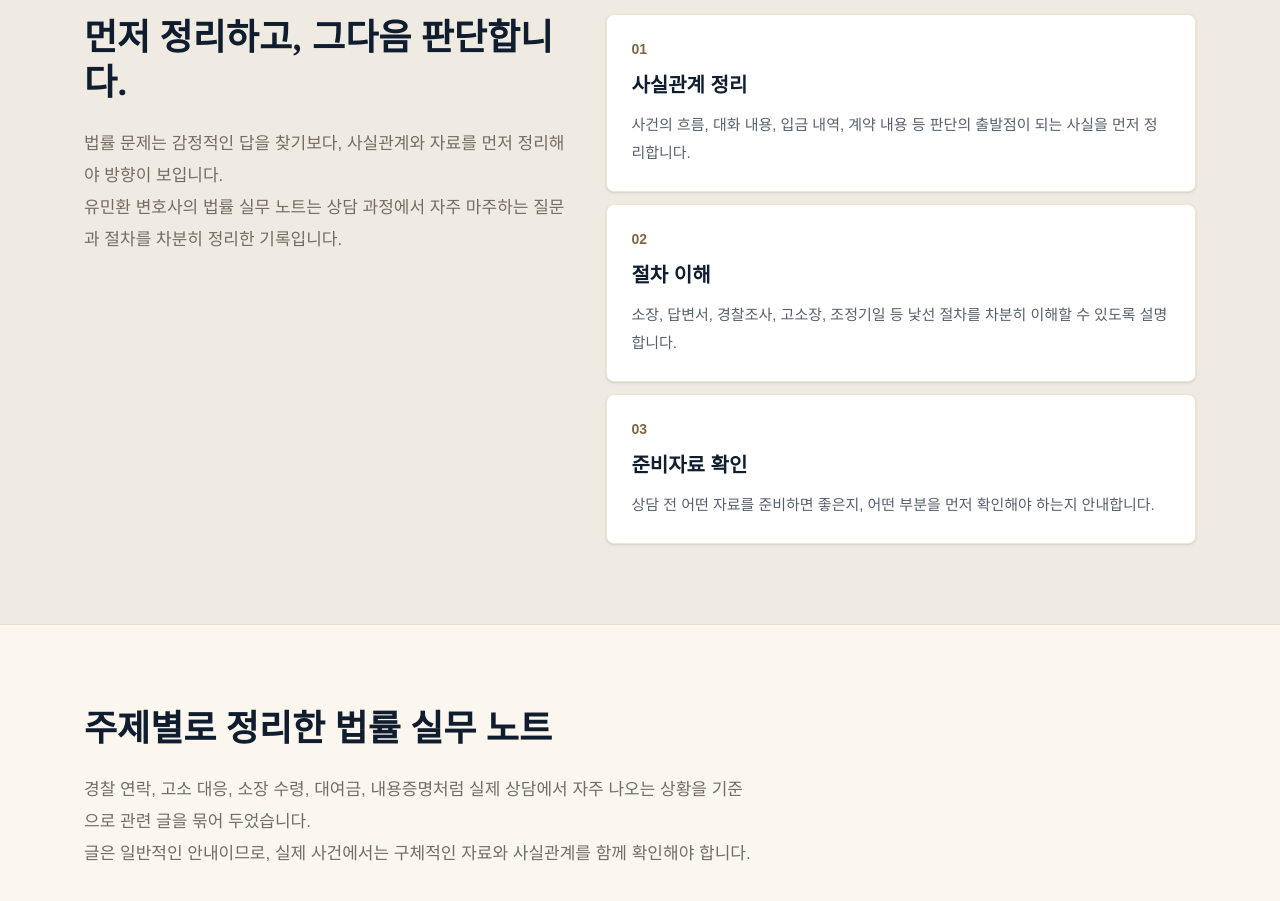
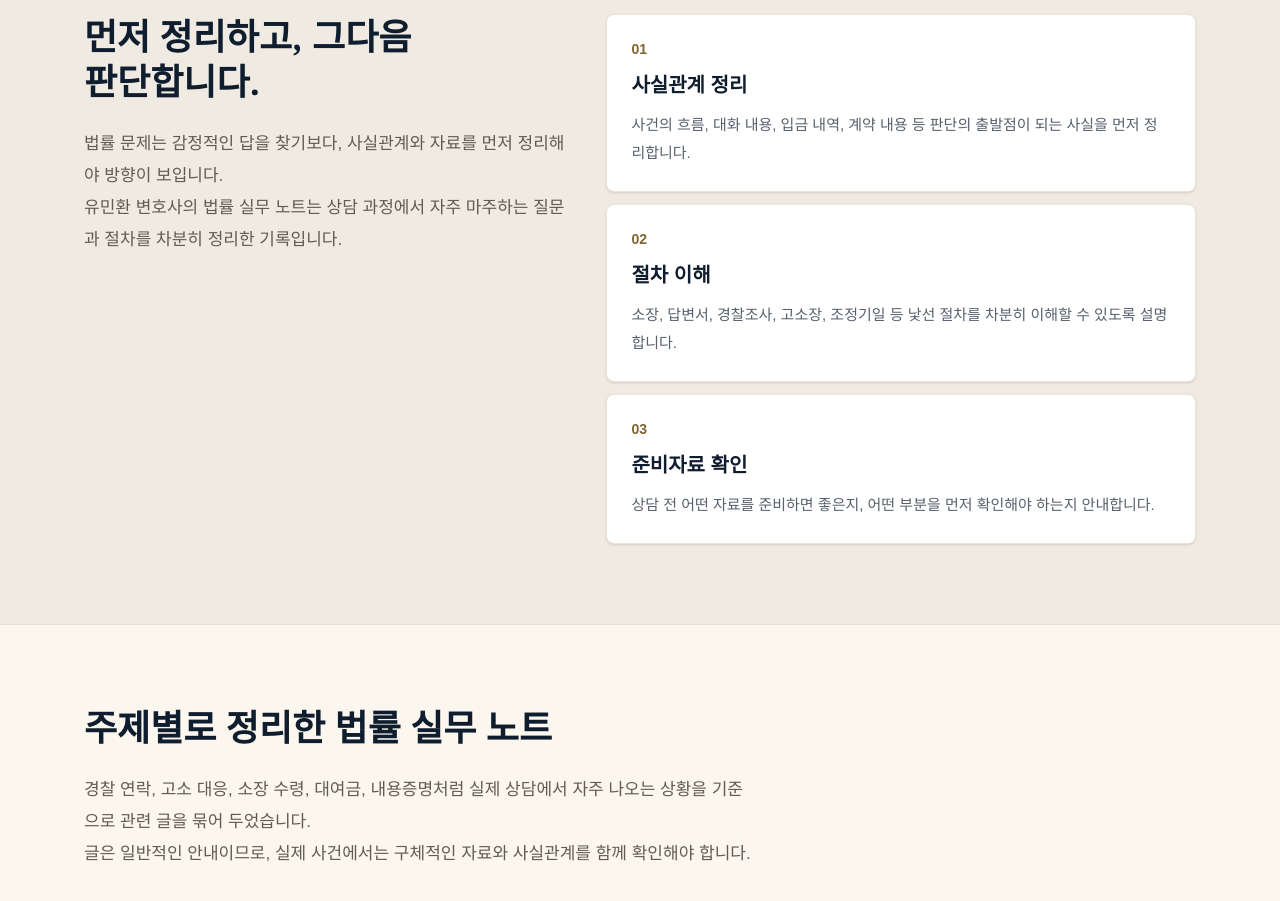
Before and after one commit to ymhk88-debug/project-lighthouse, a Next.js app: page /note in a window 1280 px wide. Shown: the part 620-1521 px from the top of the page. Built offline with nearby package versions, Linux system fonts and the light colour scheme; no server answers.

Commit message:
Fix Korean heading wrapping and accessible text contrast: src/app/note/page.tsx

```diff
--- a/src/app/note/page.tsx
+++ b/src/app/note/page.tsx
@@ -247,11 +247,11 @@ function SectionHeading({
 }) {
   return (
     <div className="max-w-2xl">
-      <h2 className="font-serif whitespace-pre-line text-2xl font-semibold leading-tight text-primary md:text-primary md:text-4xl md:leading-tight">
+      <h2 className="font-serif whitespace-pre-line text-2xl font-semibold leading-tight text-primary md:text-primary md:text-4xl md:leading-tight break-keep [overflow-wrap:anywhere]">
         {title}
       </h2>
       {description ? (
-        <p className="mt-6 whitespace-pre-line text-base leading-8 text-muted md:text-[17px] md:font-medium md:leading-8 md:text-muted">
+        <p className="mt-6 whitespace-pre-line text-base leading-8 text-[#625B52] md:text-[17px] md:font-medium md:leading-8 md:text-[#625B52]">
           {description}
         </p>
       ) : null}
@@ -265,7 +265,7 @@ export default function NotePage() {
       <div className="bg-primary">
       <section className="mx-auto w-full max-w-[1160px] px-6 py-16 md:py-20">
         <p className="text-sm font-semibold tracking-[0.18em] text-accent md:text-[15px]">Legal Practice Notes</p>
-        <h1 className="font-serif mt-5 max-w-3xl text-3xl font-semibold leading-tight text-background sm:text-4xl md:text-background md:text-6xl">
+        <h1 className="font-serif mt-5 max-w-3xl text-3xl font-semibold leading-tight text-background sm:text-4xl md:text-background md:text-6xl break-keep [overflow-wrap:anywhere]">
           법률 실무 노트
         </h1>
         <p className="mt-6 max-w-3xl whitespace-pre-line text-lg leading-9 text-background/75 md:text-xl md:font-medium md:leading-9 md:text-background/75">
@@ -299,13 +299,13 @@ export default function NotePage() {
                   key={item.title}
                   className="rounded-lg border border-[#e8ddcb] bg-white p-5 shadow-sm md:border-accent/25 md:bg-white md:p-6 md:shadow-sm"
                 >
-                  <p className="text-xs font-semibold text-[#7E6941] md:text-sm">
+                  <p className="text-xs font-semibold text-[#816432] md:text-sm">
                     {String(index + 1).padStart(2, "0")}
                   </p>
                   <h3 className="mt-3 text-lg font-semibold text-primary md:text-xl">
                     {item.title}
                   </h3>
-                  <p className="mt-3 text-sm leading-7 text-muted md:text-[15px] md:leading-7 md:text-primary/70">
+                  <p className="mt-3 text-sm leading-7 text-[#625B52] md:text-[15px] md:leading-7 md:text-primary/70">
                     {item.description}
                   </p>
                 </article>
@@ -329,14 +329,14 @@ export default function NotePage() {
               className="rounded-lg border border-[#e8ddcb] bg-white p-5 shadow-sm md:border-accent/25 md:bg-white md:p-6 md:shadow-sm"
             >
               <div className="flex items-start gap-4">
-                <span className="flex h-9 w-9 shrink-0 items-center justify-center rounded-full border border-accent/40 bg-accent/10 text-xs font-semibold text-[#7E6941]">
+                <span className="flex h-9 w-9 shrink-0 items-center justify-center rounded-full border border-accent/40 bg-accent/10 text-xs font-semibold text-[#816432]">
                   {String(index + 1).padStart(2, "0")}
                 </span>
                 <div>
                   <h3 className="text-lg font-semibold leading-7 text-primary md:text-xl md:leading-8">
                     {cluster.title}
                   </h3>
-                  <p className="mt-3 text-sm leading-7 text-muted md:text-[15px] md:leading-7 md:text-primary/70">
+                  <p className="mt-3 text-sm leading-7 text-[#625B52] md:text-[15px] md:leading-7 md:text-primary/70">
                     {cluster.description}
                   </p>
                 </div>
@@ -363,7 +363,7 @@ export default function NotePage() {
                         블로그에서 보기
                       </a>
                     ) : (
-                      <p className="mt-4 text-sm font-semibold text-[#7E6941]">
+                      <p className="mt-4 text-sm font-semibold text-[#816432]">
                         {post.status}
                       </p>
                     )}
@@ -407,7 +407,7 @@ export default function NotePage() {
 
       <section className="px-6 py-16 md:py-20">
         <div className="mx-auto max-w-[1160px] rounded-lg bg-primary px-6 py-12 text-background md:border md:border-accent/30 md:px-10">
-          <h2 className="font-serif max-w-3xl text-3xl font-semibold leading-tight md:text-4xl">
+          <h2 className="font-serif max-w-3xl text-3xl font-semibold leading-tight md:text-4xl break-keep [overflow-wrap:anywhere]">
             글만으로 정리되지 않는 부분은 상담에서 함께 확인합니다
           </h2>
           <p className="mt-5 max-w-3xl whitespace-pre-line leading-7 text-background/75 md:text-[17px] md:font-medium md:leading-8">
```
